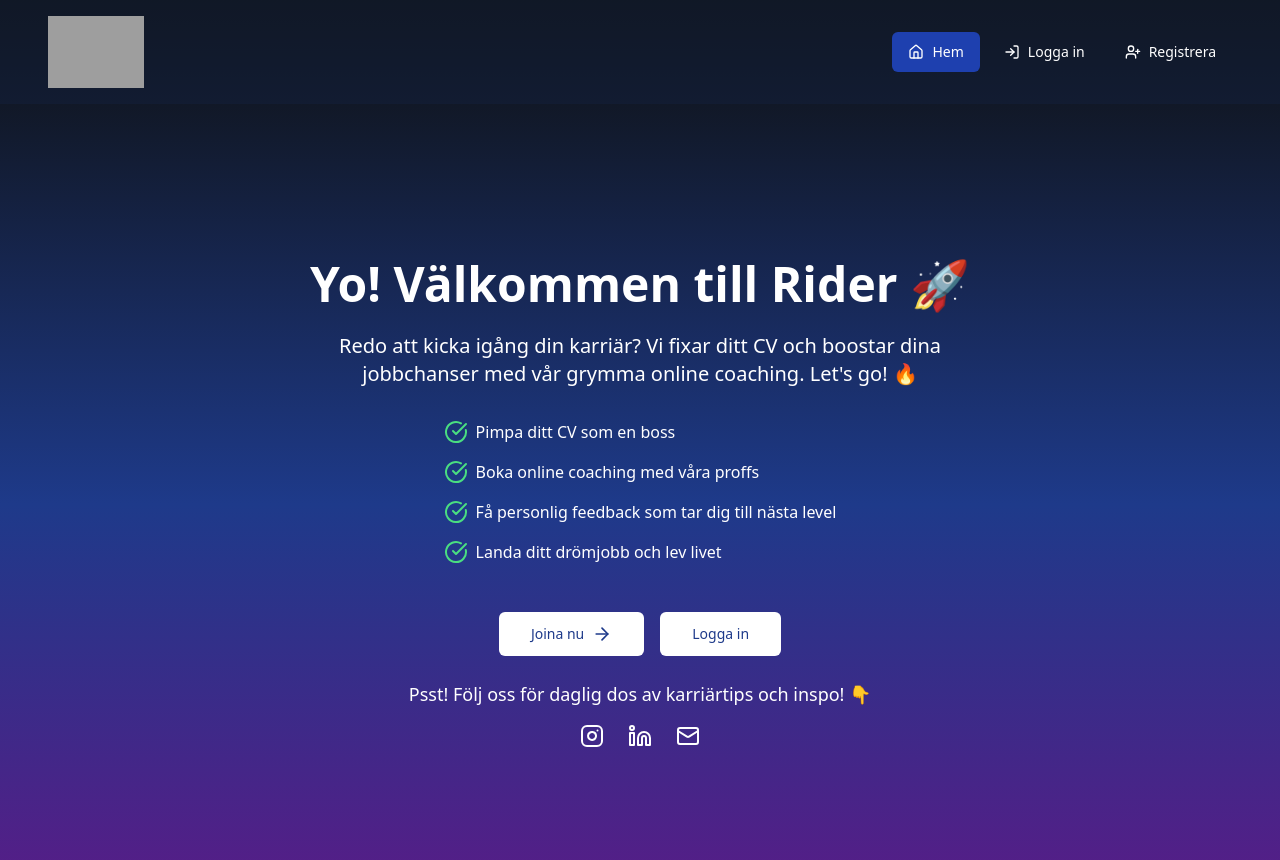
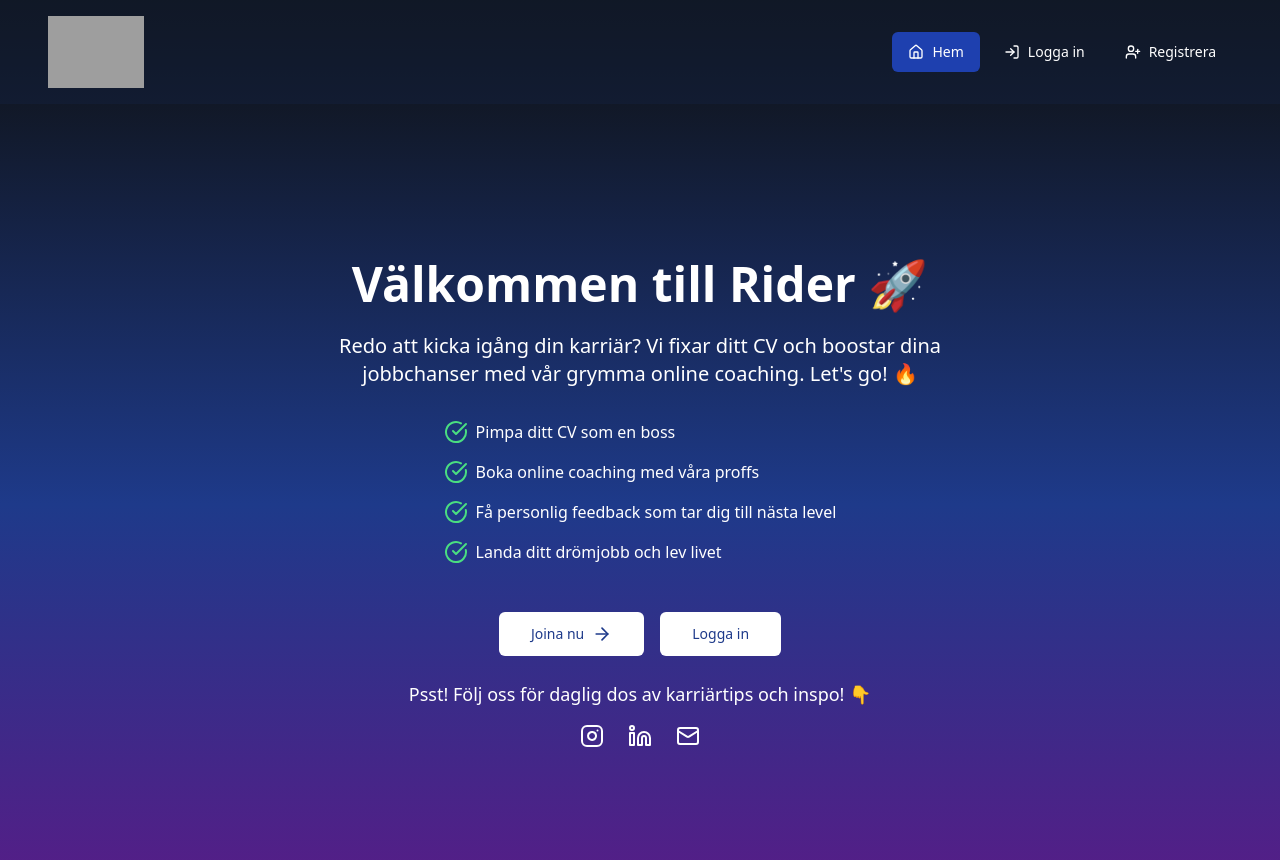
Before and after one commit to metobie/youth-bridge-platform, a React (Vite) app: page / in a window 1280 px wide. Shown: the top 860 px of the page. Built offline with nearby package versions, Linux system fonts and the light colour scheme; grey boxes are pictures that could not be loaded.

Commit message:
Update welcome message
Replaced the welcome message on the index page from "Yo! Välkommen till Rider 🚀" to "Välkommen till Rider 🚀".
[skip gpt_engineer]

```diff
--- a/src/pages/Index.jsx
+++ b/src/pages/Index.jsx
@@ -36,7 +36,7 @@ const Index = () => {
       exit="exit"
     >
       <motion.main className="flex-grow flex flex-col items-center justify-center px-4 text-center relative" variants={containerVariants}>
-        <motion.h1 className="text-5xl font-bold mb-6" variants={itemVariants}>Yo! Välkommen till Rider 🚀</motion.h1>
+        <motion.h1 className="text-5xl font-bold mb-6" variants={itemVariants}>Välkommen till Rider 🚀</motion.h1>
         <motion.p className="text-xl mb-8 max-w-2xl" variants={itemVariants}>
           Redo att kicka igång din karriär? Vi fixar ditt CV och boostar dina jobbchanser med vår grymma online coaching. Let's go! 🔥
         </motion.p>
```
